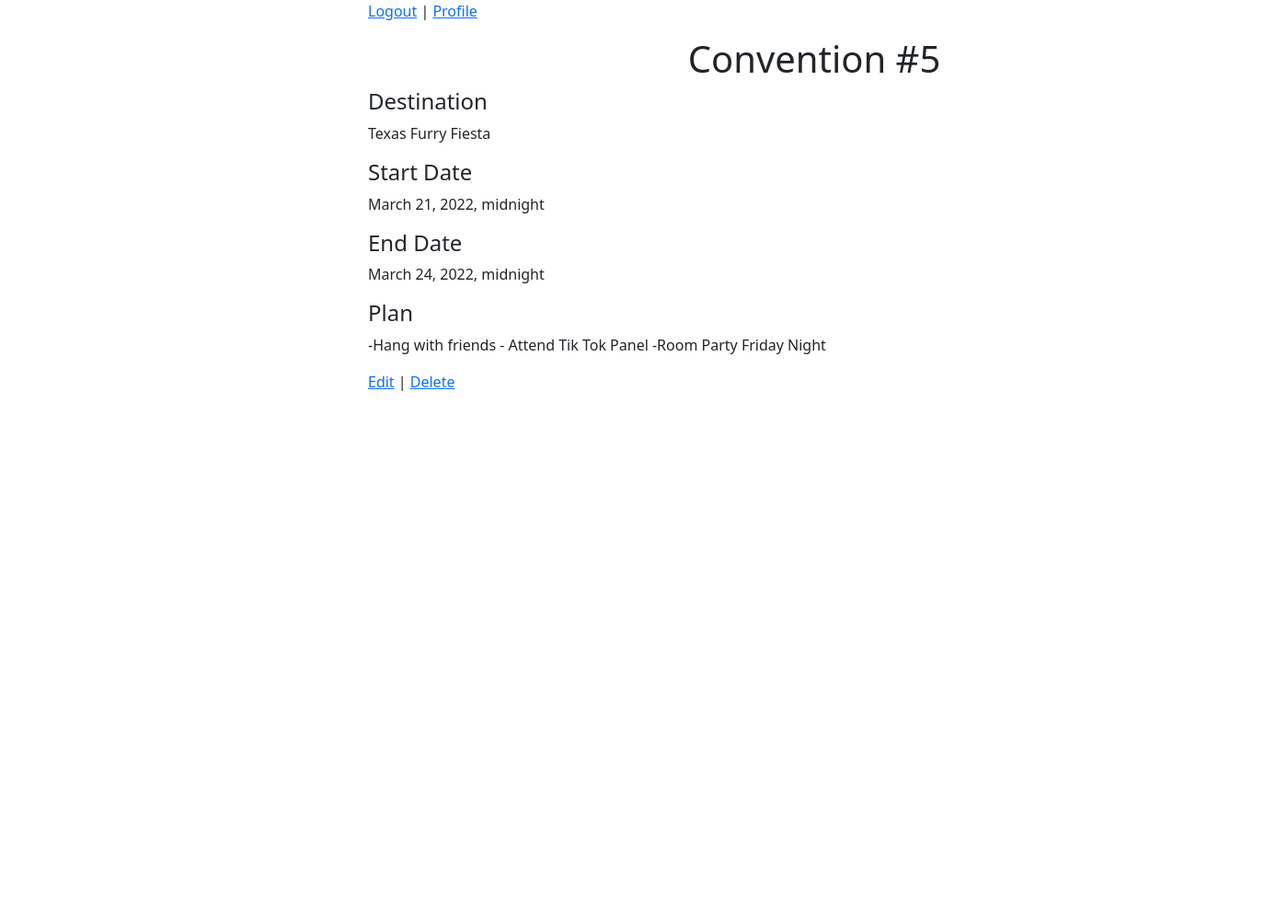
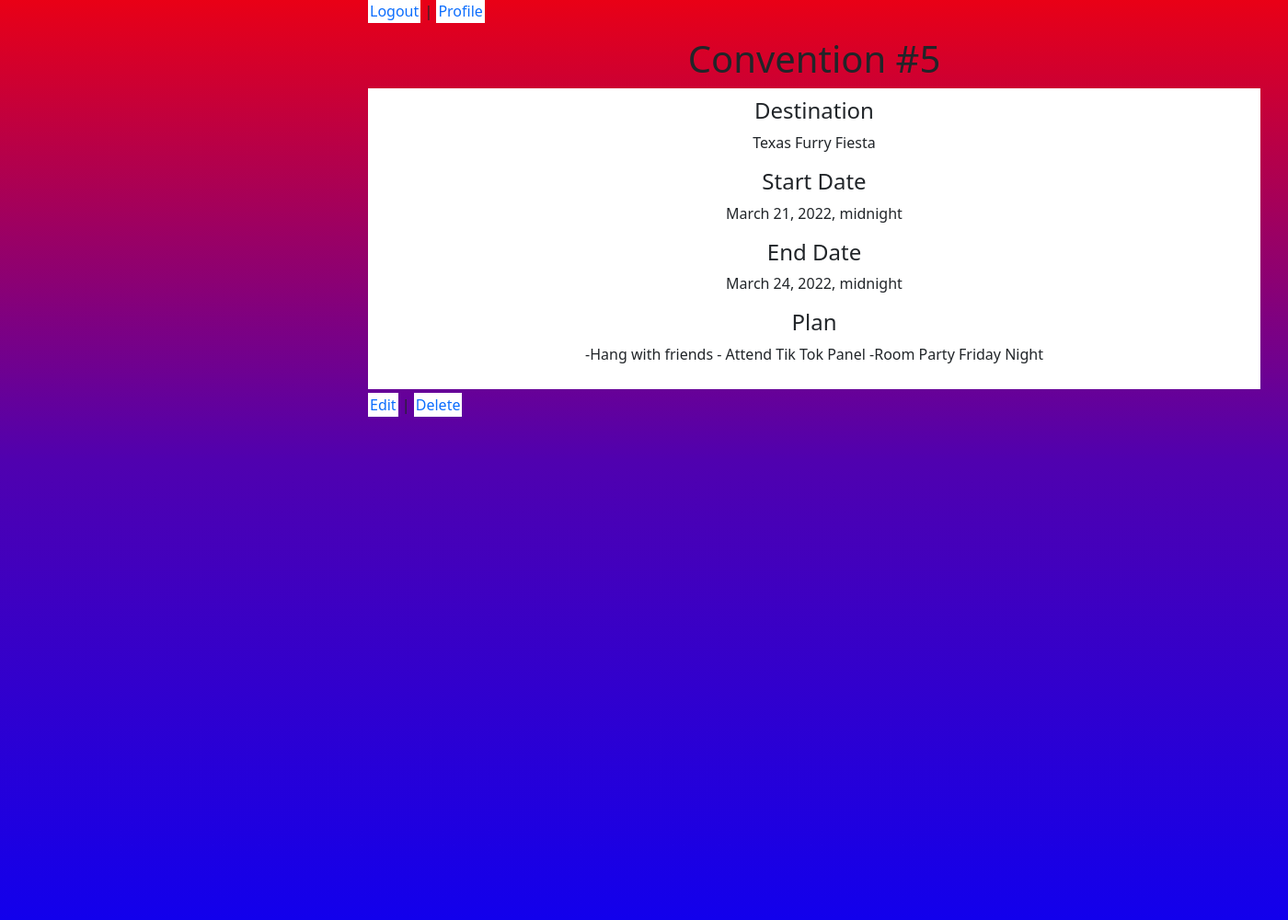
Before and after one commit to ryan-k-anderson/Coding-Dojo-Final, a Django app: page /5 in a window 1400 px wide. Shown: the whole page at 92% size. Before the commit the page ends 425 px from the top, so only its background shows below. Run offline with Django 3.2, Linux system fonts and the light colour scheme; data comes from the database, SQL or seed files in the repository; both versions use the stored data as it was after the commit.

Commit message:
Style Update

```diff
--- a/hire/static/css/style.css
+++ b/hire/static/css/style.css
@@ -1,12 +1,27 @@
 body{
     width: 970px;
-    background-image: -moz-linear-gradient();
+    background-image: linear-gradient( #e90016, #5001af, #1200ec);
+    background-repeat: no-repeat;
     align-items: center;
     margin-left: 400px;
+    height:1000px ;
 }
 h1{
     text-align: center;
 }
 a{
     text-align: center;
+    background-color: white;
+    text-decoration: none;
+    padding: 2px;
 }
+form{
+    background-color: white;
+    padding: 20px;
+}
+#trip{
+    background-color: white;
+    text-align: center;
+    padding: 10px;
+    margin-bottom: 5px;
+}
--- a/hire/templates/convention.html
+++ b/hire/templates/convention.html
@@ -12,6 +12,7 @@
 <body>
     <p><a href="/logout">Logout</a> | <a href="/profile">Profile</a>
     <h1>Convention #{{con.id}}</h1>
+    <div id="trip">
     <h4>Destination</h4>
     <p>{{con.destination}}</p>
     <h4>Start Date</h4>
@@ -20,6 +21,7 @@
     <p>{{con.end_date}}</p>
     <h4>Plan</h4>
     <p>{{con.plan}}</p>
+    </div><!--End Trip-->
     <a href="/{{con.id}}/edit">Edit</a> | <a href="/{{con.id}}/remove">Delete</a>
 </body>
 </html>
```
Also changed, not shown: db.sqlite3.
